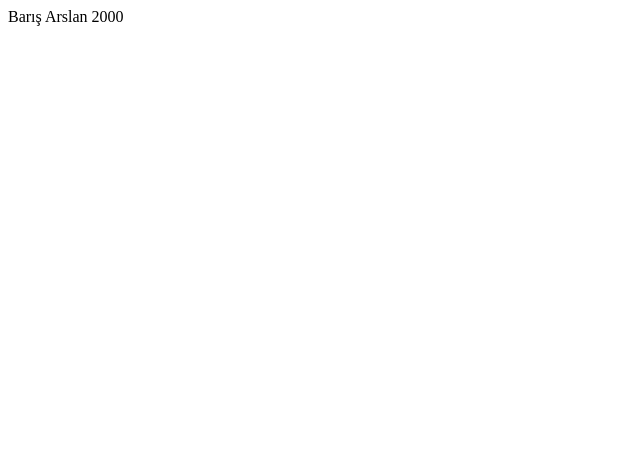
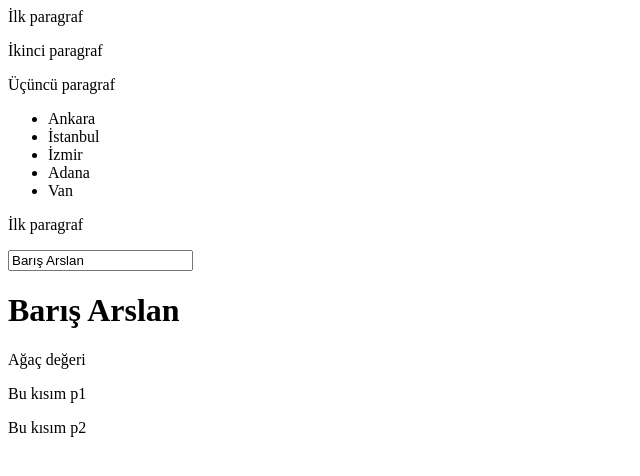
Before and after one commit to ArslanBaris/JsWorkspace, a plain HTML site: page dom.html in a window 1280 px wide. Shown: the whole page, without its empty margins (0-640 px from the left). Drawn offline with Linux system fonts and the light colour scheme.

Commit message:
getElementByTagName

```diff
--- a/dom.html
+++ b/dom.html
@@ -3,7 +3,26 @@
 
     </head>
     <body>
-        <p id="bio"></p>
+        <p id="intro1">İlk paragraf</p>
+        <p id="intro2">İkinci paragraf</p>
+        <p id="intro3">Üçüncü paragraf</p>
+
+        <ul>
+            <li>Ankara</li>
+            <li>İstanbul</li>
+            <li>İzmir</li>
+            <li>Adana</li>
+            <li>Van</li>
+        </ul>
+        <p id="mesaj"></p>
+        <input type="text" name="musteriAdi" value="Barış Arslan">
+        <h1>Barış Arslan</h1>
+        <h1 id="yazar"></h1>
+        <p id="agac">Ağaç değeri</p>
+        <div id="div1">
+            <p id="p1">Bu kısım p1</p>
+            <p id="p2">Bu kısım p2</p>
+        </div>
         <script src="dom.js"></script>
     </body>
 </html>
--- a/dom.js
+++ b/dom.js
@@ -1 +1,17 @@
-document.getElementById("bio").innerHTML="Barış Arslan 2000"
+//document.getElementById("bio").innerHTML="Barış Arslan 2000"
+
+var intro1 = document.getElementById("intro1");
+
+var mesaj = document.getElementById("mesaj");
+
+mesaj.innerHTML= intro1.innerHTML;
+
+var tumListeler = document.getElementsByTagName("ul");
+
+var sehirler = tumListeler[0]
+
+tumElemanlar = sehirler.getElementsByTagName("li")
+
+for(i = 0; i<tumElemanlar.length;i++){
+    alert(tumElemanlar[i].innerHTML);
+}
```
